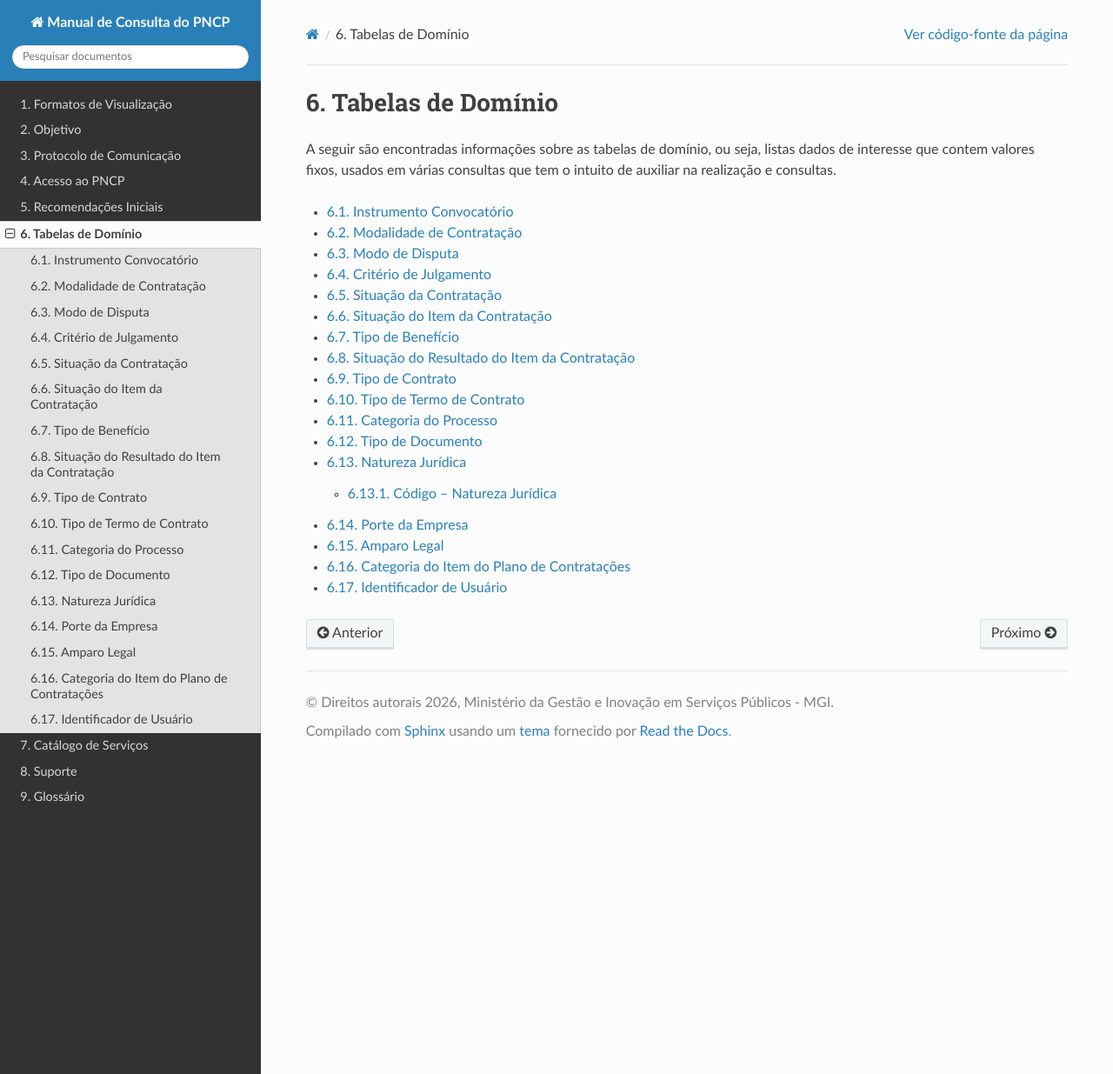
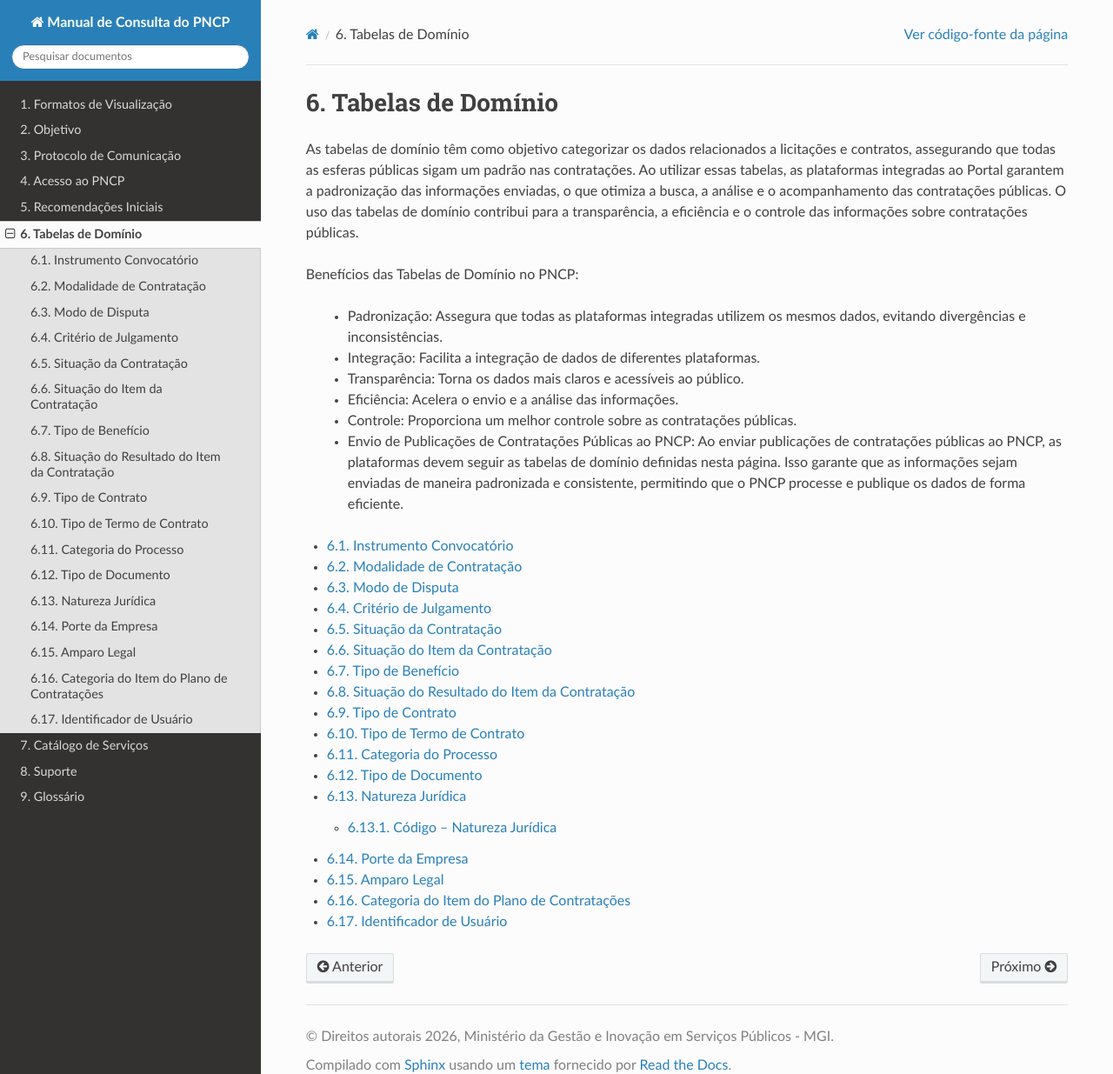
Before and after one commit to sofiaestrelab/Manual-de-Consulta-do-PNCP, a Sphinx documentation site: the page built from docs/source/tabelas_de_dominio/index.rst, in a window 1280 px wide. Shown: the whole page at 87% size. Built offline with Sphinx 7.4.7 and the Read the Docs theme 3.1.0, drawn with Linux system fonts in a browser that asks for light colours; pages that are not in the unit, such as notebooks, are missing from menus.

Commit message:
Revise domain tables section for clarity and detail
Updated the content to provide a clearer explanation of the purpose and benefits of domain tables in public procurement.

```diff
--- a/docs/source/tabelas_de_dominio/index.rst
+++ b/docs/source/tabelas_de_dominio/index.rst
@@ -1,9 +1,17 @@
 Tabelas de Domínio
 ==================
 
-A seguir são encontradas informações sobre as tabelas de domínio, ou seja,
-listas dados de interesse que contem valores fixos, usados em várias consultas que tem o
-intuito de auxiliar na realização e consultas.
+As tabelas de domínio têm como objetivo categorizar os dados relacionados a licitações e contratos, assegurando que todas as esferas públicas sigam um padrão nas contratações. Ao utilizar essas tabelas, as plataformas integradas ao Portal garantem a padronização das informações enviadas, o que otimiza a busca, a análise e o acompanhamento das contratações públicas.
+O uso das tabelas de domínio contribui para a transparência, a eficiência e o controle das informações sobre contratações públicas.
+
+Benefícios das Tabelas de Domínio no PNCP:
+
+  - Padronização: Assegura que todas as plataformas integradas utilizem os mesmos dados, evitando divergências e inconsistências.
+  - Integração: Facilita a integração de dados de diferentes plataformas.
+  - Transparência: Torna os dados mais claros e acessíveis ao público.
+  - Eficiência: Acelera o envio e a análise das informações.
+  - Controle: Proporciona um melhor controle sobre as contratações públicas.
+  - Envio de Publicações de Contratações Públicas ao PNCP: Ao enviar publicações de contratações públicas ao PNCP, as plataformas devem seguir as tabelas de domínio definidas nesta página. Isso garante que as informações sejam enviadas de maneira padronizada e consistente, permitindo que o PNCP processe e publique os dados de forma eficiente.
 
 .. toctree::
    :maxdepth: 3
```
